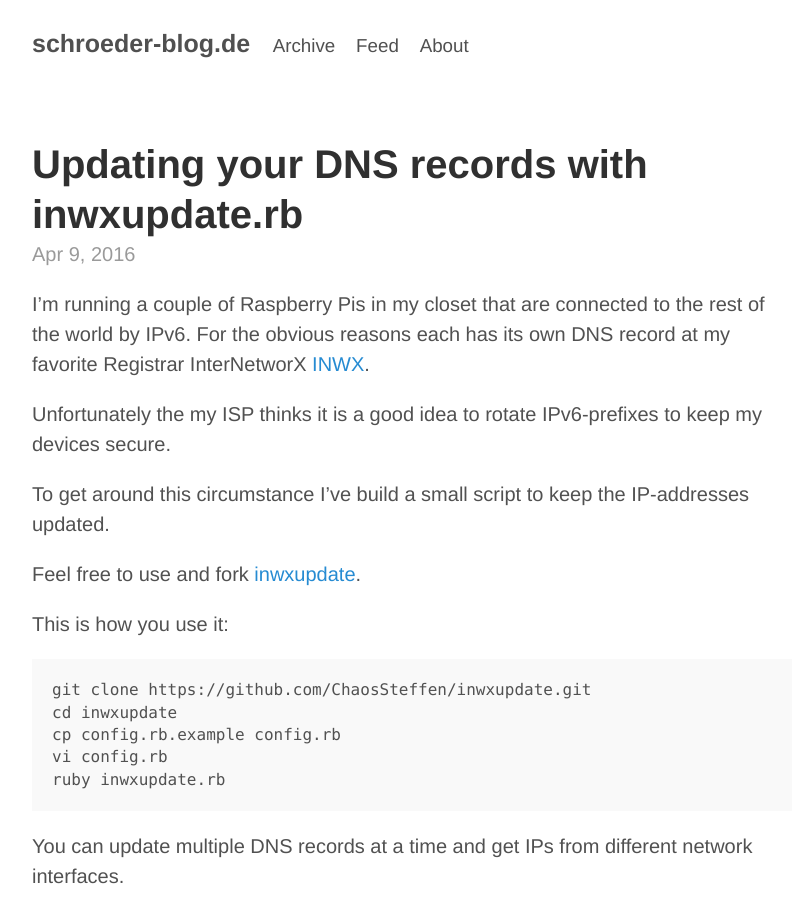
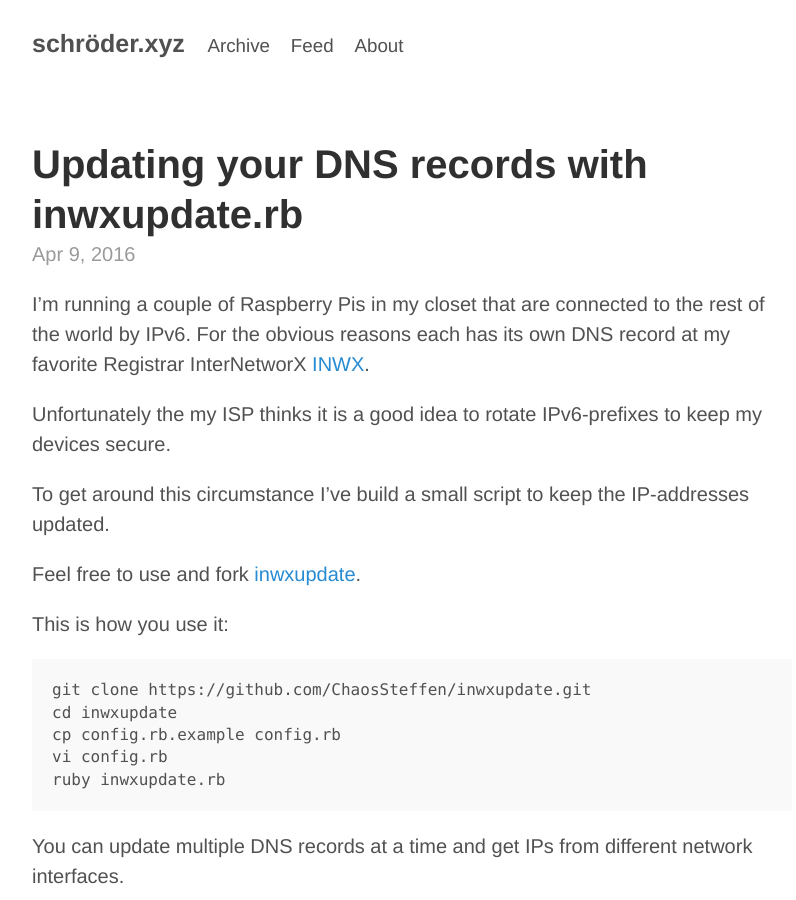
Before and after one commit to ChaosSteffen/ChaosSteffen.github.io, a Jekyll site: the page built from index.html, in a window 1280 px wide and 900 px high. Shown: the whole window, without its empty margins (228-1024 px from the left). Built offline with Jekyll 4.4.1, drawn with Linux system fonts in a browser that asks for light colours.

Commit message:
Update _config.yml

```diff
--- a/_config.yml
+++ b/_config.yml
@@ -1,7 +1,7 @@
 ###########
 # site.title, site.url, site.author.name
 
-title:   'schroeder-blog.de'
+title:   'schröder.xyz'
 author:
   name:  'Steffen Schröder'
 
```
